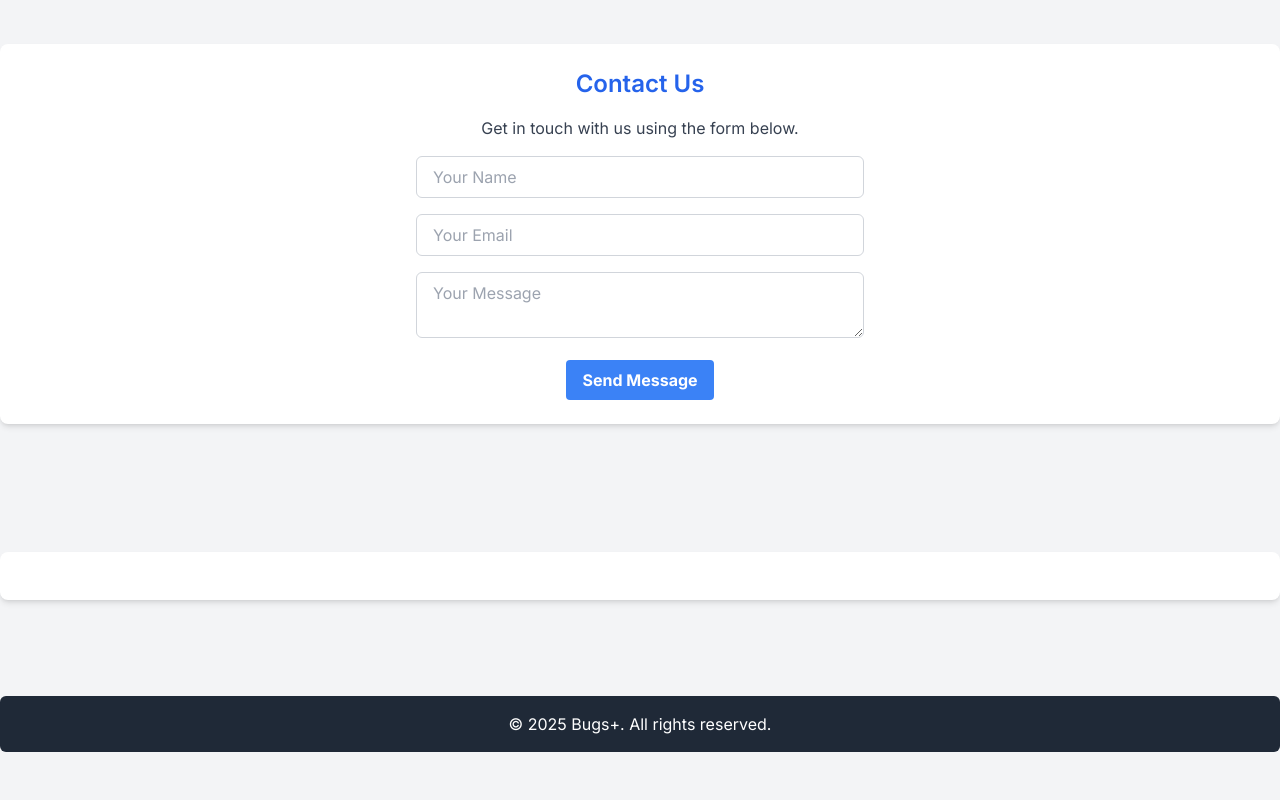
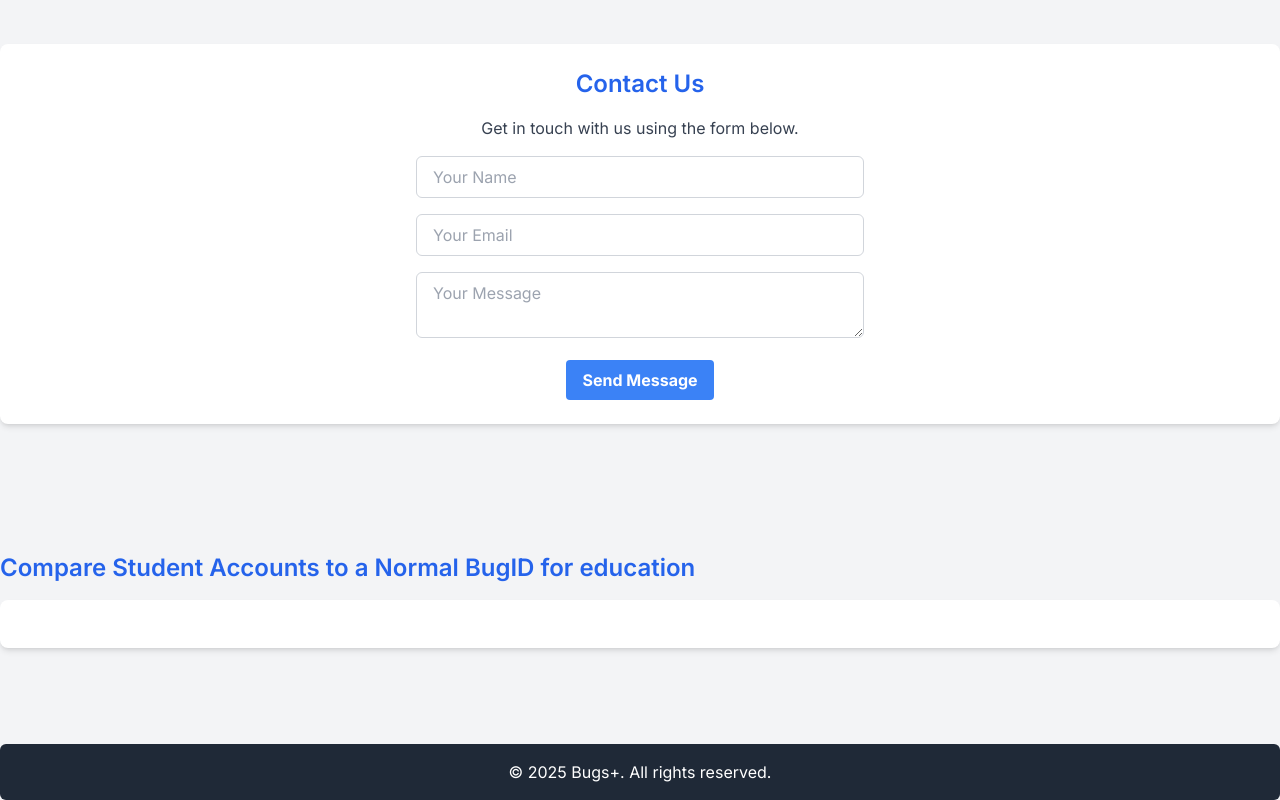
Before and after one commit to ben-g123/bugs-plus-education, a plain HTML site: page index.html in a window 1280 px wide. Shown: the part 1064-1864 px from the top of the page. Before the commit the page ends 1816 px from the top, so only its background shows below. Drawn offline with nearby package versions, Linux system fonts and the light colour scheme; a script that the page names is missing.

Commit message:
Update index.html

```diff
--- a/index.html
+++ b/index.html
@@ -79,6 +79,7 @@
     </main>
 
 <main class="container mx-auto py-8">
+<h2 class="text-2xl font-semibold text-blue-600 mb-4">Compare Student Accounts to a Normal BugID for education</h2>
 <section id="compare" class="text-center mb-16 bg-white rounded-lg shadow-md p-6">
 <div id="enhanci-pricing-widget"></div>
 </section>
```
